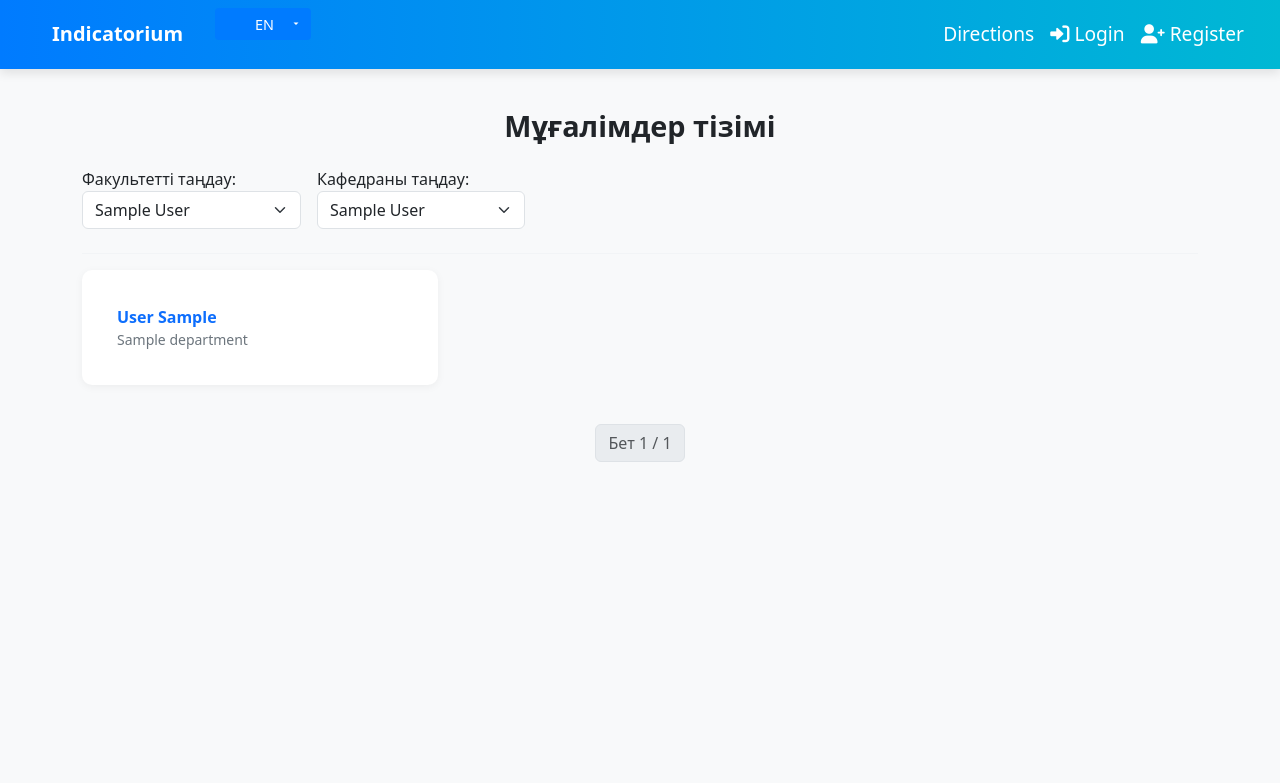
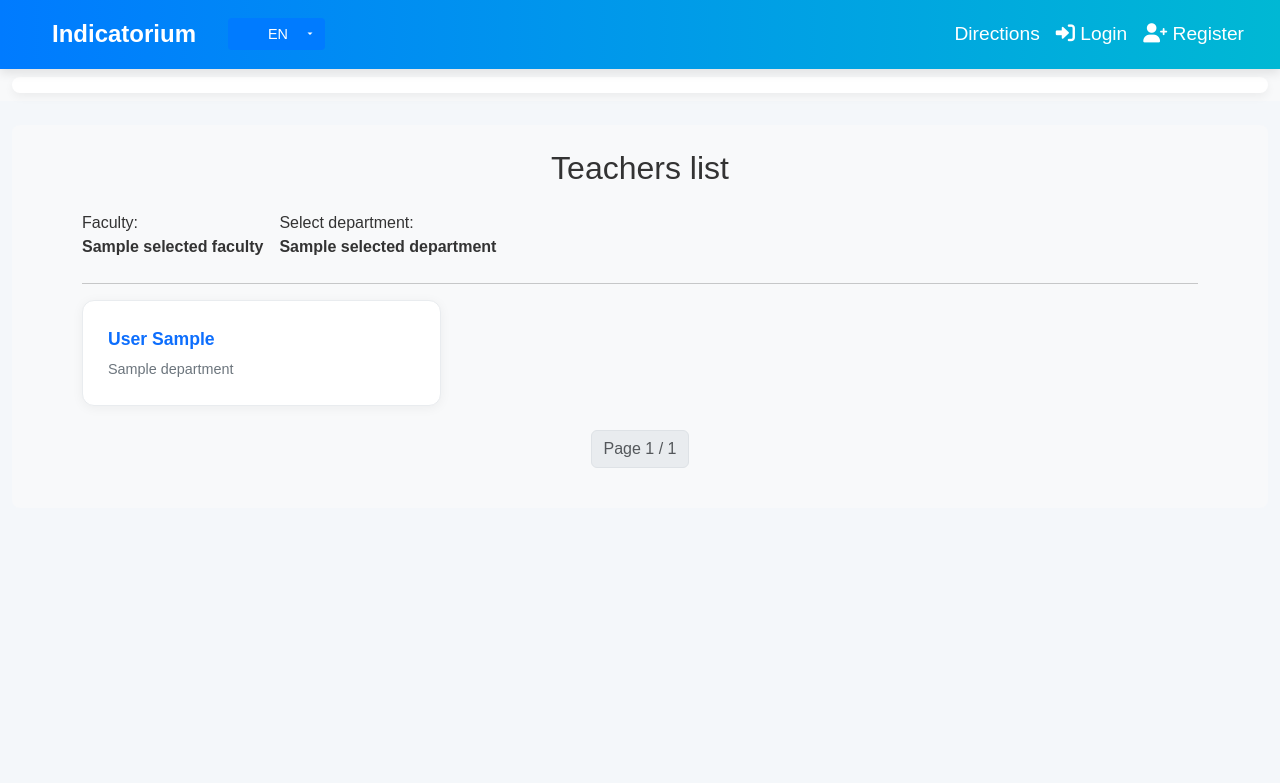
Before and after one commit to serzhan29/Indicativ, a Django app: template main/templates/main/view/list_teacher.html in a window 1280 px wide. Shown: the top 783 px of the page. Run offline with Django 4.2, Linux system fonts and the light colour scheme; tables that the repository leaves empty hold one stand-in row (values such as "Sample post"); the template is opened without the code that fills it: values that come from a table or form of the project are taken from there, most other values are stand-ins (such as "Sample title", 1, 10 or a date in 2020); some libraries are stand-ins or nearby versions.

Commit message:
Изменения и улучшения дизайна

```diff
--- a/main/templates/main/view/list_teacher.html
+++ b/main/templates/main/view/list_teacher.html
@@ -1,81 +1,23 @@
 {% extends "base.html" %}
+{% load i18n %}
 {% load static %}
 {% block content %}
-<!DOCTYPE html>
-<html lang="kk">
-<head>
-    <meta charset="UTF-8">
-    <title>Мұғалімдер тізімі</title>
-    <link href="https://cdn.jsdelivr.net/npm/bootstrap@5.3.0/dist/css/bootstrap.min.css" rel="stylesheet">
-    <style>
-        .teacher-list-page {
-            background-color: #f8f9fa;
-        }
 
-        .teacher-card {
-            padding: 35px;
-            border-radius: 10px;
-            box-shadow: 0 2px 8px rgba(0,0,0,0.05);
-            background-color: white;
-            margin-bottom: 15px;
-            transition: box-shadow 0.3s;
-        }
+<link href="{% static 'main/css/list_techer.css' %}" rel="stylesheet">
 
-        .teacher-card:hover {
-            box-shadow: 0 4px 16px rgba(0,0,0,0.1);
-        }
-
-        .faculty-select {
-            max-width: 350px;
-        }
-
-        .teacher-list-page h2 {
-            font-size: 1.8rem;
-            font-weight: 600;
-        }
-
-        .teacher-list-page form {
-            margin-bottom: 20px;
-        }
-
-        .teacher-list-page .form-label {
-            margin-bottom: 0;
-        }
-
-        .teacher-card a {
-            text-decoration: none;
-            color: #0d6efd;
-            font-weight: bold;
-        }
-
-        .teacher-card a:hover {
-            text-decoration: underline;
-        }
-
-        .teacher-card small {
-            color: #6c757d;
-        }
-
-        .teacher-list-page hr {
-            border-color: #dee2e6;
-        }
-
-        .teacher-list-page .text-muted {
-            text-align: center;
-            font-style: italic;
-        }
-    </style>
-</head>
-<body class="teacher-list-page">
+<section class="teacher-list-wrapper py-4">
   <div class="container">
-        <h2 class="mb-4 text-center">Мұғалімдер тізімі</h2>
+    <h2 class="mb-4 text-center">{% trans "Teachers list" %}</h2>
 
     <!-- Форма фильтрации по факультету и кафедре -->
     <form method="get" class="mb-4 d-flex flex-column flex-md-row align-items-md-center gap-3">
+
+      {# ----- ФАКУЛЬТЕТ ----- #}
+      {% if is_superuser %}
         <div>
-                <label for="faculty" class="form-label mb-0">Факультетті таңдау:</label>
-                <select name="faculty" id="faculty" class="form-select faculty-select" onchange="this.form.submit()">
-                    <option value="">Барлық факультеттер</option>
+          <label for="faculty" class="form-label mb-0">{% trans "Select faculty" %}:</label>
+          <select name="faculty" id="faculty" class="form-select" onchange="this.form.submit()">
+            <option value="">{% trans "All faculties" %}</option>
             {% for f in faculties %}
               <option value="{{ f.id }}" {% if selected_faculty_id == f.id %}selected{% endif %}>
                 {{ f.name }}
@@ -83,39 +25,56 @@
             {% endfor %}
           </select>
         </div>
+      {% else %}
+        <div>
+          <label class="form-label mb-0">{% trans "Faculty" %}:</label>
+          <div class="fw-bold">{{ selected_faculty.name }}</div>
+          <input type="hidden" name="faculty" value="{{ selected_faculty.id }}">
+        </div>
+      {% endif %}
+
+      {# ----- КАФЕДРА ----- #}
       {% if departments %}
         <div>
-                <label for="department" class="form-label mb-0">Кафедраны таңдау:</label>
-                <select name="department" id="department" class="form-select" onchange="this.form.submit()">
-                    <option value="">Барлық кафедралар</option>
+          <label for="department" class="form-label mb-0">{% trans "Select department" %}:</label>
+          {% if is_superuser or is_dean %}
+            <select
+              name="department"
+              id="department"
+              class="form-select"
+              onchange="this.form.submit()">
+              {% if is_superuser or is_dean %}
+                <option value="">{% trans "All departments" %}</option>
+              {% endif %}
               {% for d in departments %}
                 <option value="{{ d.id }}" {% if selected_department_id == d.id %}selected{% endif %}>
                   {{ d.name }}
                 </option>
               {% endfor %}
             </select>
+          {% else %}
+            <div class="fw-bold">{{ selected_department.name }}</div>
+            <input type="hidden" name="department" value="{{ selected_department.id }}">
+          {% endif %}
         </div>
       {% endif %}
     </form>
-
     <hr>
 
     {% if page_obj %}
-            <div class="row">
+      <div class="teacher-grid">
         {% for teacher in page_obj %}
-                    <div class="col-md-6 col-lg-4">
           <div class="teacher-card">
             <a href="{% url 'teacher_report_readonly' %}?direction={{ direction.id }}&year={{ year.id }}&teacher={{ teacher.id }}">
               {{ teacher.user.last_name|default:teacher.user.username }} {{ teacher.user.first_name }}
-                            </a><br>
+            </a>
             <small>
               {% if teacher.faculty %}
-                                    {{ teacher.department|default:"Кафедра бекітілмеген" }}
+                {{ teacher.department|default:_("No department set") }}
               {% else %}
-                                    Без факультета
+                {% trans "No faculty" %}
               {% endif %}
             </small>
-                        </div>
           </div>
         {% endfor %}
       </div>
@@ -125,26 +84,32 @@
         <ul class="pagination justify-content-center">
           {% if page_obj.has_previous %}
             <li class="page-item">
-                            <a class="page-link" href="?{% if selected_faculty_id %}faculty={{ selected_faculty_id }}&{% endif %}page={{ page_obj.previous_page_number }}">Алдыңғы</a>
+              <a class="page-link"
+                 href="?{% if selected_faculty_id %}faculty={{ selected_faculty_id }}&{% endif %}{% if selected_department_id %}department={{ selected_department_id }}&{% endif %}page={{ page_obj.previous_page_number }}">
+                {% trans "Previous" %}
+              </a>
             </li>
           {% endif %}
           <li class="page-item disabled">
-                        <span class="page-link">Бет {{ page_obj.number }} / {{ page_obj.paginator.num_pages }}</span>
+            <span class="page-link">
+              {% trans "Page" %} {{ page_obj.number }} / {{ page_obj.paginator.num_pages }}
+            </span>
           </li>
           {% if page_obj.has_next %}
             <li class="page-item">
-                            <a class="page-link" href="?{% if selected_faculty_id %}faculty={{ selected_faculty_id }}&{% endif %}page={{ page_obj.next_page_number }}">Келесі</a>
+              <a class="page-link"
+                 href="?{% if selected_faculty_id %}faculty={{ selected_faculty_id }}&{% endif %}{% if selected_department_id %}department={{ selected_department_id }}&{% endif %}page={{ page_obj.next_page_number }}">
+                {% trans "Next" %}
+              </a>
             </li>
           {% endif %}
         </ul>
       </nav>
     {% else %}
-            <p class="text-muted">Мұғалімдер табылмады.</p>
+      <p class="text-muted text-center mt-4">{% trans "No teachers found." %}</p>
     {% endif %}
 
   </div>
-</body>
-</html>
-<script src="https://code.jquery.com/jquery-3.6.0.min.js"></script>
+</section>
 
 {% endblock %}
--- a/templates/base.html
+++ b/templates/base.html
@@ -50,16 +50,21 @@
             <a class="nav-link" href="{% url 'direction_list' %}">{% trans "Directions" %}</a>
           </li>
 
+          {% if user.is_staff or user.profile.role == 'viewer' %}
+          <li class="nav-item">
+            <a class="nav-link" href="{% url 'report_department' %}">{% trans "Faculty reports" %}</a>
+          </li>
+          {% endif %}
+
           {% if user.is_staff or user.profile.role == 'viewer' or user.profile.role == 'dean' %}
           <li class="nav-item">
             <a class="nav-link" href="{% url 'teachers_by_faculty' %}">{% trans "Teachers list" %}</a>
           </li>
-          <li class="nav-item">
-            <a class="nav-link" href="{% url 'report_department' %}">{% trans "Faculty reports" %}</a>
-          </li>
-          <li class="nav-item">
-            <a class="nav-link" href="{% url 'dean_report' %}">{% trans "Dean" %}</a>
-          </li>
+          {% endif %}
+          {% if user.is_staff or user.profile.role == 'dean' %}
+              <li class="nav-item">
+                <a class="nav-link" href="{% url 'dean_report' %}">{% trans "Dean" %}</a>
+              </li>
           {% endif %}
 
           {% if user.is_authenticated %}
@@ -107,6 +112,29 @@
   <script src="{% static 'main/js/base_loader.js' %}"></script>
   <script src="{% static 'main/js/translate.js' %}"></script>
 <script>
+  document.addEventListener("DOMContentLoaded", function () {
+    const toggler = document.querySelector(".navbar-toggler");
+    const collapse = document.getElementById("navbarSupportedContent");
+
+    // Когда клик по ссылке — скрыть меню
+    document.querySelectorAll(".nav-link").forEach(function (link) {
+      link.addEventListener("click", function () {
+        // Только если меню активно (открыто)
+        if (window.getComputedStyle(toggler).display !== "none") {
+          const bsCollapse = bootstrap.Collapse.getInstance(collapse);
+          if (bsCollapse) {
+            bsCollapse.hide();
+          } else {
+            new bootstrap.Collapse(collapse).hide();
+          }
+        }
+      });
+    });
+  });
+</script>
+
+
+<script>
   document.addEventListener('DOMContentLoaded', () => {
     const flagIcon = document.getElementById('flag-icon');
     const langSelect = document.getElementById('lang-select');
```
Also changed, not shown: main/static/main/css/main.css (+41 -0 lines), main/templates/main/index.html (+10 -9 lines), main/templates/main/teacher_full_report.html (+10 -4 lines), main/templates/main/teacher_report.html (+22 -16 lines), main/templates/main/view/teacher_reports_list.html (+101 -90 lines), 1 other file. Lines whose indentation alone changed are shown as unchanged.
